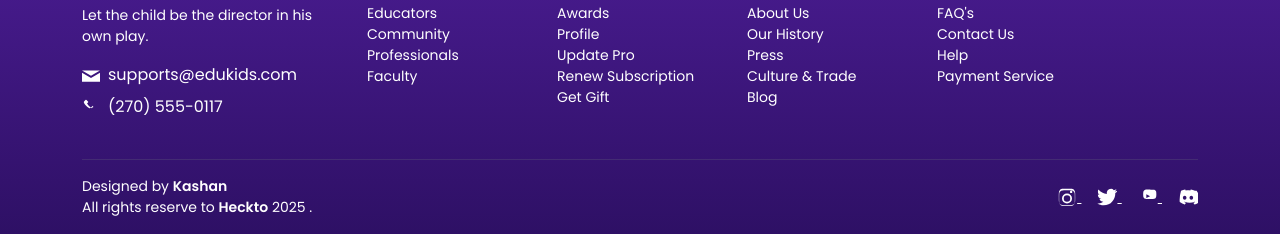
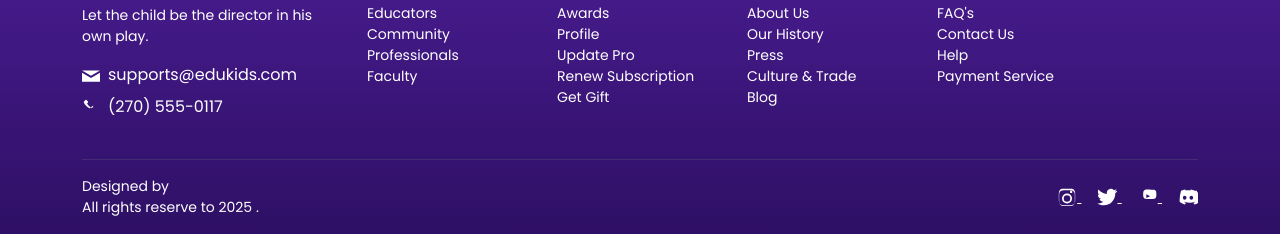
Before and after one commit to syedkashanabbas/edukids, a plain HTML site: page index.html in a window 1280 px wide. Shown: the part 3988-4222 px from the top of the page. Drawn offline with nearby package versions, Linux system fonts and the light colour scheme.

Commit message:
`Removed designer and company name from bottom bar in index.html`

```diff
--- a/index.html
+++ b/index.html
@@ -563,8 +563,8 @@
     <!-- Bottom Bar -->
     <div class="row align-items-center pb-3">
       <div class="col-md-6 small">
-        Designed by <span class="fw-bold text-white">Kashan</span>
-        <br>All rights reserve to <span class="fw-bold">Heckto</span> 2025 .
+        Designed by
+        <br>All rights reserve to 2025 .
       </div>
       <div class="col-md-6 text-md-end mt-3 mt-md-0">
         <!-- Instagram -->
```
